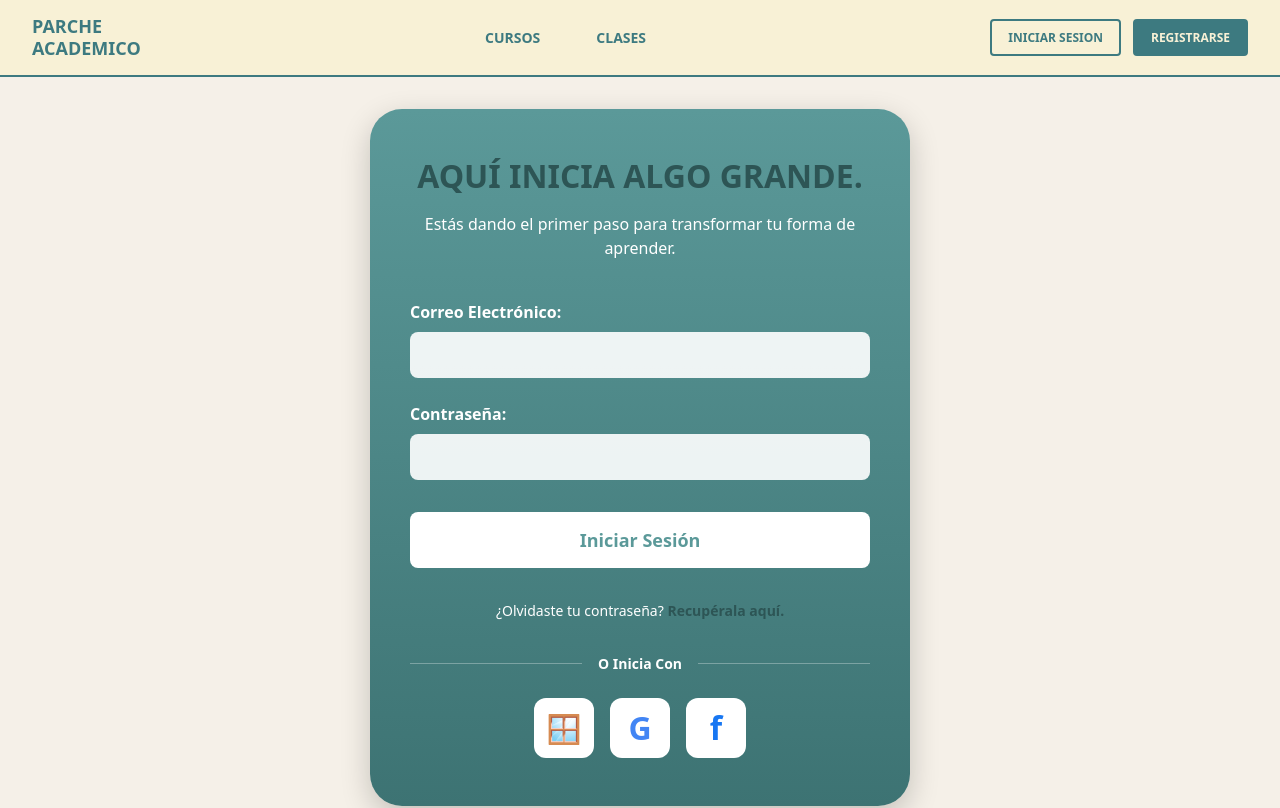
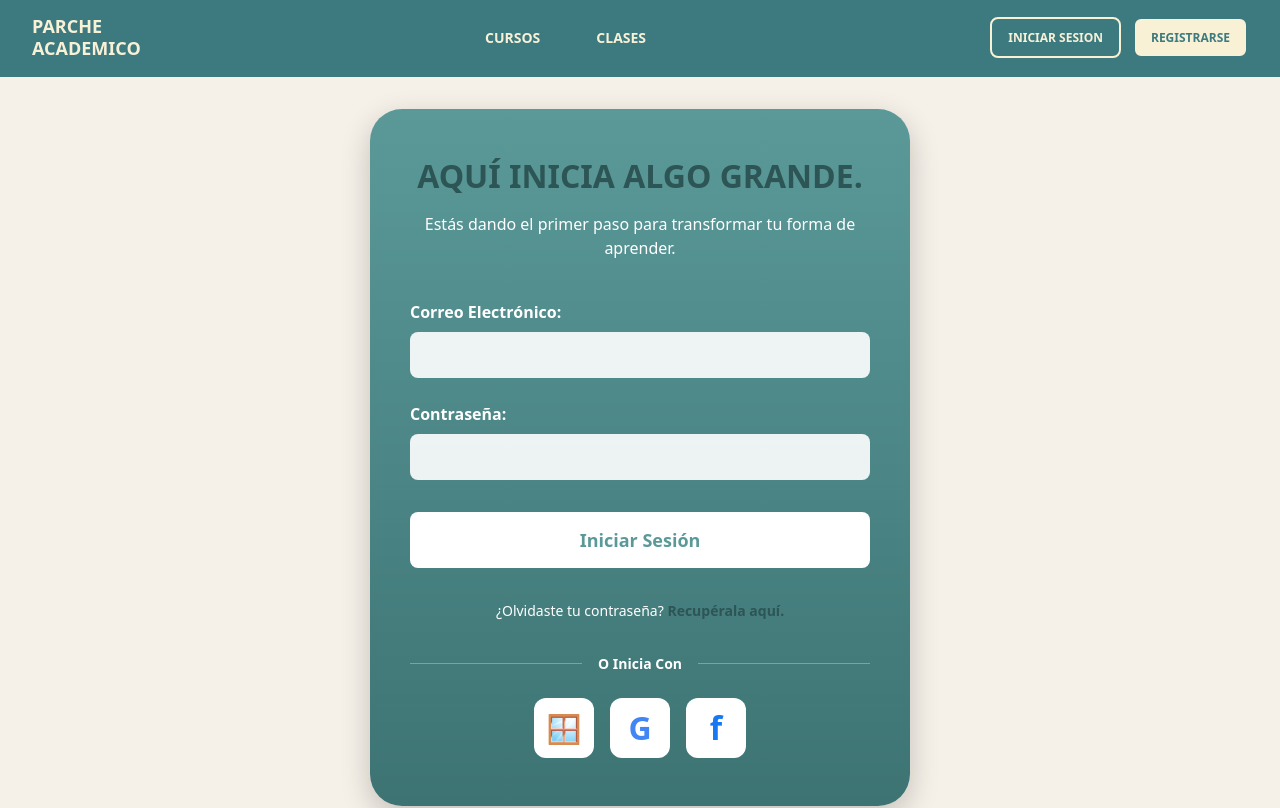
Before and after one commit to academiaparchada/frontend-academic, a React (Vite) app: page /login in a window 1280 px wide. Shown: the top 808 px of the page. Built offline with nearby package versions, Linux system fonts and the light colour scheme.

Commit message:
correcion de colores de header

```diff
--- a/src/styles/header.css
+++ b/src/styles/header.css
@@ -5,7 +5,7 @@
   align-items: center;
   justify-content: space-between;
   padding: 16px 32px;
-  background-color: var(--beige);
+  background-color: var(--teal);
   border-bottom: 2px solid var(--teal);
 }
 
@@ -13,7 +13,7 @@
   font-weight: 700;
   font-size: 18px;
   line-height: 1.2;
-  color: var(--teal);
+  color: var(--beige);
 }
 
 .header_nav {
@@ -24,7 +24,7 @@
 .header_link {
   background: none;
   border: none;
-  color: var(--teal);
+  color: var(--beige);
   font-weight: 600;
   cursor: pointer;
   font-size: 14px;
@@ -42,32 +42,33 @@
 }
 
 .header_btn {
-  padding: 8px 16px;
+  padding: 10px 16px;
   font-size: 12px;
   font-weight: 600;
-  border-radius: 4px;
+  border-radius: 8px;
   cursor: pointer;
   transition: all 0.3s ease;
 }
 
 .header_btn--outline {
   background: transparent;
-  border: 2px solid var(--teal);
+  border: 2.5px solid var(--beige);
+  color: var(--beige);
+}
+
+.header_btn--outline:hover {
+  background-color: var(--beige);
   color: var(--teal);
 }
 
-.header_btn--outline:hover {
-  background-color: var(--teal);
-  color: var(--beige);
-}
-
 .header_btn--solid {
-  background-color: var(--teal);
-  border: 2px solid var(--teal);
-  color: var(--beige);
+  background-color: var(--beige);
+  border: 2.5px solid var(--teal);
+  color: var(--teal);
 }
 
 .header_btn--solid:hover {
-  background-color: #2d5a5f;
-  border-color: #2d5a5f;
+  background-color: var(--teal);
+  border-color: var(--beige);
+  color: var(--beige);
 }
```
Also changed, not shown: src/styles/Home.css (deleted, +0 -38 lines).
